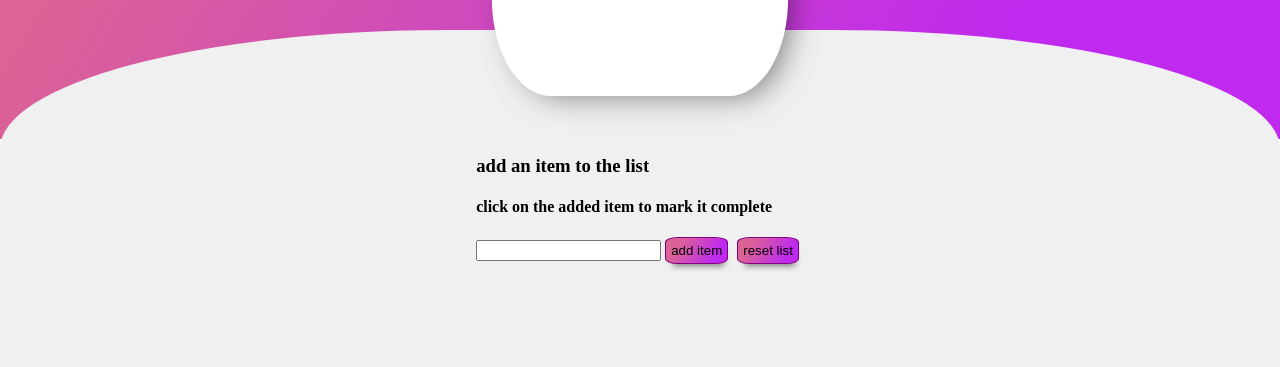
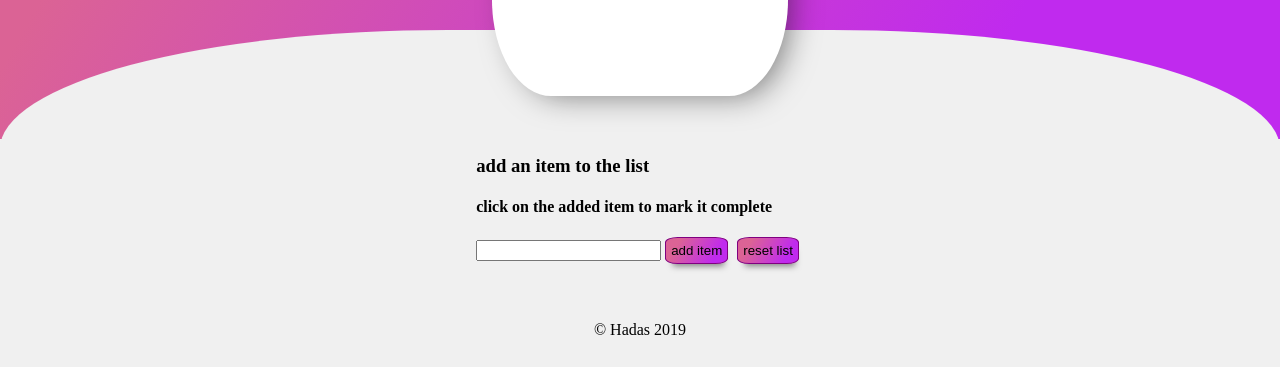
Before and after one commit to Hadas89/to-do-list, a plain HTML site: page index.html in a window 1280 px wide. Shown: the part 501-868 px from the top of the page. Drawn offline with Linux system fonts and the light colour scheme.

Commit message:
footer added

```diff
--- a/index.html
+++ b/index.html
@@ -8,6 +8,7 @@
     <title>Document</title>
   </head>
   <body>
+    <!-- app -->
     <main class="main">
       <h1>to do app</h1>
       <section class="list-area">
@@ -23,9 +24,16 @@
             <button class="reset-button">reset list</button>
           </section>
         </div>
+
       </section>
+
     </main>
-
+<footer>
+    <span id="copyright">
+        &copy; Hadas
+        <script>document.write(new Date().getFullYear())</script>
+    </span>
+</footer>
     <script src="script.js"></script>
   </body>
 </html>
--- a/style.scss
+++ b/style.scss
@@ -110,3 +110,18 @@ body {
 
 
 }
+
+footer {
+
+ display: flex;
+ align-items: center;
+ justify-content: center;
+  width:100%;
+  height:25vh;
+  background-color: $deepcolor;
+
+  span {
+    align-self: flex-end;
+    position: relative;
+  }
+}
```
Also changed, not shown: style.css, 1 other file.
